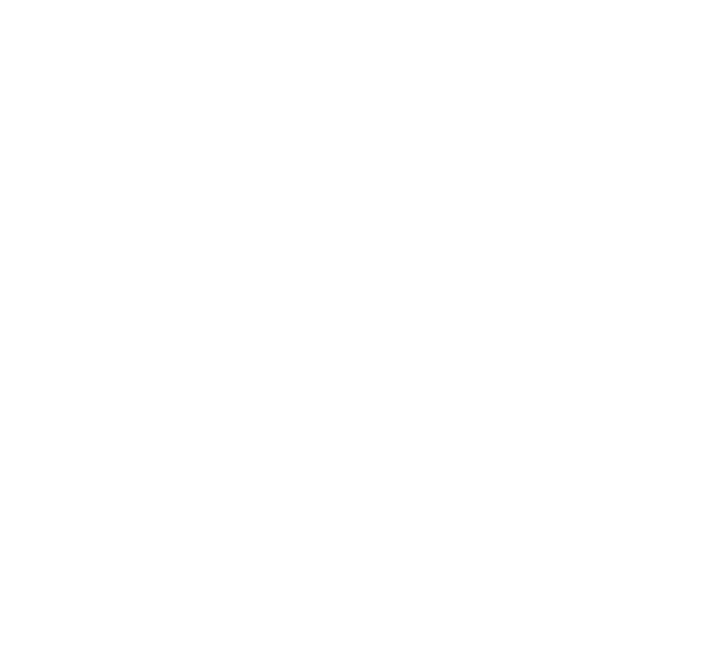
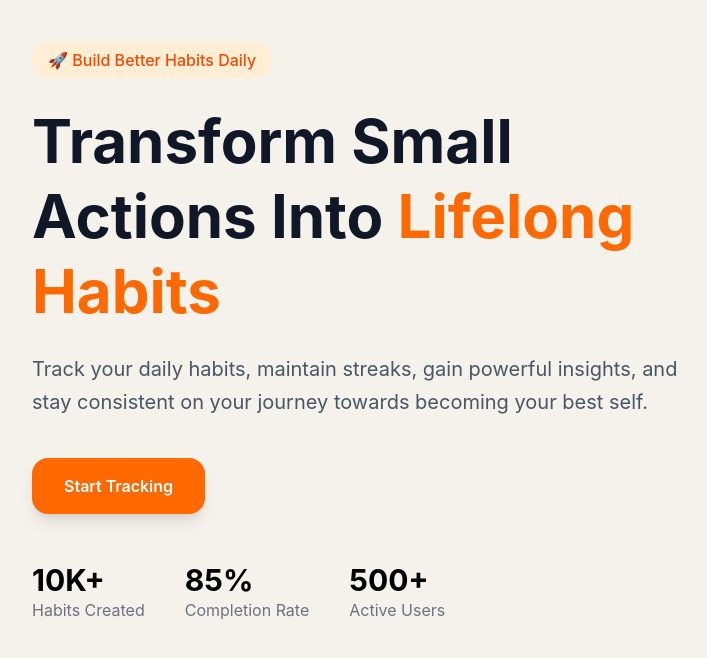
Before and after one commit to Yagya443/Habit-Tracker, a React app in the folder FRONTEND/: page / in a window 1280 px wide. Shown: the top 658 px of the page, without its empty margins (0-707 px from the left). Built offline with nearby package versions, Linux system fonts and the light colour scheme; the HTML template or start-up script is replaced by a standard one.

Commit message:
creating landing page

```diff
--- a/FRONTEND/src/Pages/Home.jsx
+++ b/FRONTEND/src/Pages/Home.jsx
@@ -1,11 +1,76 @@
-import React from 'react'
+import React from "react";
+import { useNavigate } from "react-router-dom";
 
 const Home = () => {
-  return (
-    <div>
 
-    </div>
-  )
-}
+  const navigate = useNavigate()
 
-export default Home
+    return (
+        <div className="min-h-screen bg-black text-white">
+            {/* Hero Section */}
+            <section className="min-h-screen bg-[#F5F1EB]">
+                <div className="max-w-7xl mx-auto px-8 py-12 flex flex-col lg:flex-row items-center justify-between">
+                    <div className="max-w-2xl">
+                        <span className="bg-orange-100 text-orange-600 px-4 py-2 rounded-full font-medium">
+                            🚀 Build Better Habits Daily
+                        </span>
+
+                        <h1 className="mt-8 text-6xl font-bold text-gray-900 leading-tight">
+                            Transform Small Actions Into
+                            <span className="text-orange-500">
+                                {" "}
+                                Lifelong Habits
+                            </span>
+                        </h1>
+
+                        <p className="mt-6 text-xl text-gray-600 leading-relaxed">
+                            Track your daily habits, maintain streaks, gain
+                            powerful insights, and stay consistent on your
+                            journey towards becoming your best self.
+                        </p>
+
+                        <div className="mt-10 ">
+                            <button
+                              onClick={()=>navigate('/login')}
+                              className="hover:cursor-pointer bg-orange-500 hover:bg-orange-600 text-white px-8 py-4 rounded-2xl font-semibold shadow-lg">
+                                Start Tracking
+                            </button>
+                        </div>
+
+                        <div className="mt-12 flex gap-10">
+                            <div>
+                                <h2 className="text-3xl text-black  font-bold">
+                                    10K+
+                                </h2>
+                                <p className="text-gray-500">Habits Created</p>
+                            </div>
+
+                            <div>
+                                <h2 className="text-3xl  text-black font-bold">
+                                    85%
+                                </h2>
+                                <p className="text-gray-500">Completion Rate</p>
+                            </div>
+
+                            <div>
+                                <h2 className="text-3xl text-black  font-bold">
+                                    500+
+                                </h2>
+                                <p className="text-gray-500">Active Users</p>
+                            </div>
+                        </div>
+                    </div>
+
+                    <div className="mt-16 lg:mt-0">
+                        {/*  */}
+                        {/*  */}
+                        {/*  */}
+                        {/*  */}
+                    </div>
+                </div>
+            </section>
+        </div>
+    );
+};
+
+export default Home;
```
